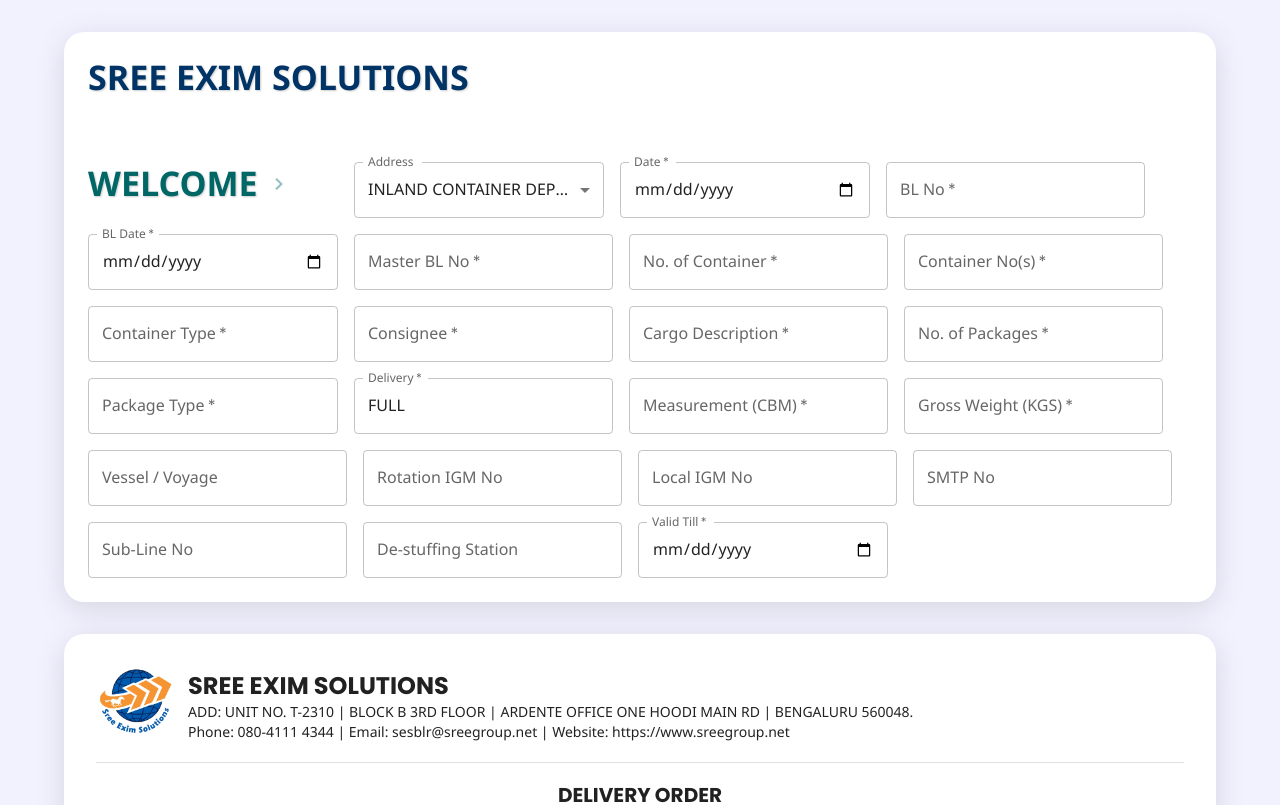
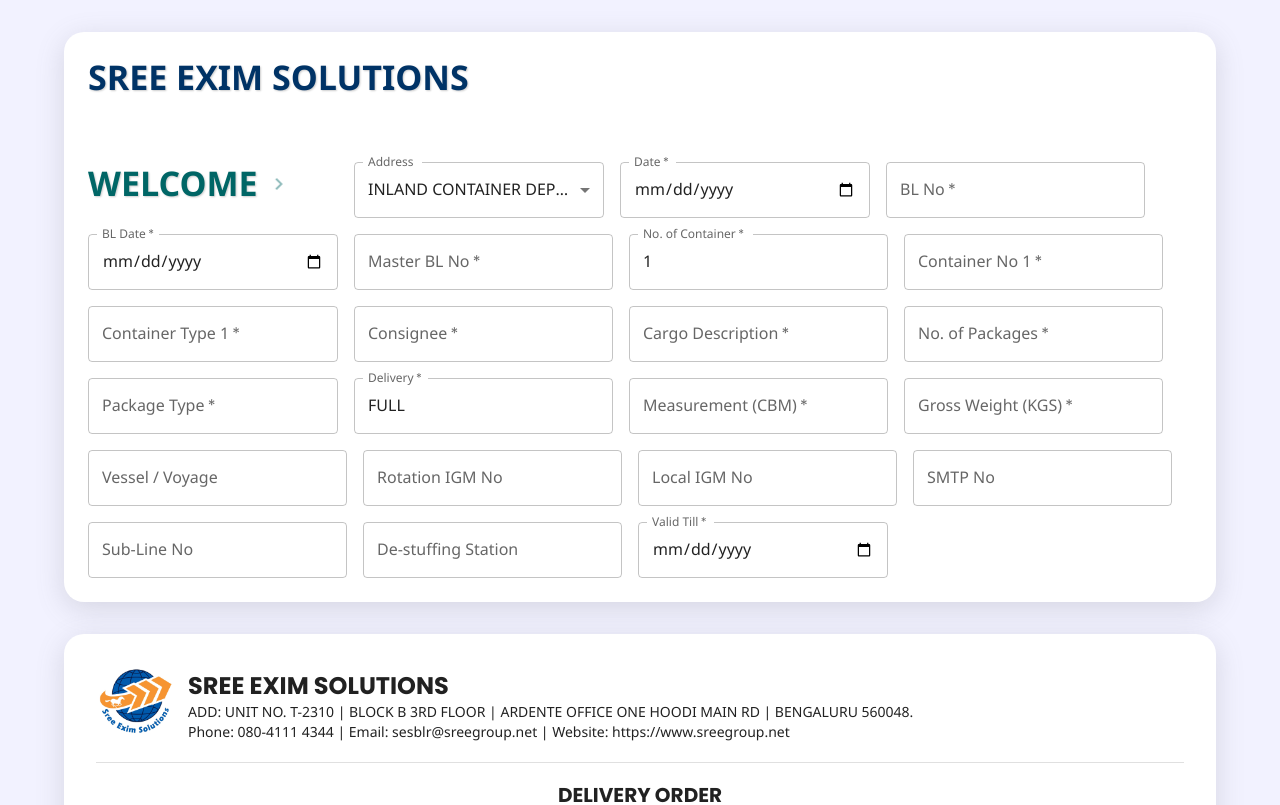
Before and after one commit to ajith-1/DO_FORM, a React (Create React App) app: page / in a window 1280 px wide. Shown: the top 805 px of the page. Built offline with nearby package versions, Linux system fonts and the light colour scheme.

Commit message:
container value

```diff
--- a/src/App.js
+++ b/src/App.js
@@ -39,9 +39,6 @@ export default function App() {
     blNo: "",
     blDate: "",
     masterBlNo: "",
-    containerCount: "",
-    containerNo: "",
-    containerType: "",
     consignee: "",
     cargoDesc: "",
     delivery: "FULL",
@@ -57,10 +54,46 @@ export default function App() {
     destuffing: "",
     validTill: "",
     address: "INLAND CONTAINER DEPOT (ICD)\nWHITE FIELD BANGALORE",
+    containers: [{ number: "", type: "" }],
   });
+
   const MotionButton = motion(Button);
   const [openToast, setOpenToast] = useState(false);
   const [isDownloading, setIsDownloading] = useState(false);
+  const [containerCountInput, setContainerCountInput] = useState("1"); // string for raw input
+
+  // When "No. of Container" is changed
+  const handleContainerCountChange = (e) => {
+    const value = e.target.value;
+    setContainerCountInput(value); // let the user type freely
+
+    const count = parseInt(value, 10);
+
+    if (!isNaN(count) && count > 0) {
+      setForm((prev) => {
+        let newContainers = [...prev.containers];
+        if (count > newContainers.length) {
+          while (newContainers.length < count) {
+            newContainers.push({ number: "", type: "" });
+          }
+        } else if (count < newContainers.length) {
+          newContainers = newContainers.slice(0, count);
+        }
+        return { ...prev, containers: newContainers };
+      });
+    }
+  };
+
+
+  // When individual container No/Type changes
+  const handleContainerChange = (index, field, value) => {
+    setForm((prev) => {
+      const updated = [...prev.containers];
+      updated[index][field] = value.toUpperCase();
+      return { ...prev, containers: updated };
+    });
+  };
+
 
   const handleChange = (e) => {
     const { name, value } = e.target;
@@ -89,8 +122,6 @@ export default function App() {
       "doDate",
       "blNo",
       "masterBlNo",
-      "containerCount",
-      "containerNo",
       "consignee",
       "cargoDesc",
       "delivery",
@@ -99,8 +130,11 @@ export default function App() {
       "measurement",
       "validTill",
     ];
+
     const missing = required.filter((k) => !form[k]);
-    if (missing.length) {
+    const missingContainers = form.containers.some(c => !c.number || !c.type);
+
+    if (missing.length || missingContainers) {
       alert("Please fill all required fields before downloading the PDF.");
       return;
     }
@@ -164,7 +198,11 @@ export default function App() {
       const rows = [
         ["BL NO", ":", `${form.blNo} Date: ${formatDate(form.blDate)}`],
         ["MASTER BL NO", ":", form.masterBlNo],
-        ["Container No(s)", ":", `${form.containerNo} ${form.containerCount}x${form.containerType}FT`],
+        [
+          "Container No(s)",
+          ":",
+          form.containers.map(c => `${c.number} (${c.type}ft)`).join("\n") // ⬅️ stack vertically
+        ],
         ["Consignee", ":", form.consignee],
         ["Cargo Description", ":", form.cargoDesc],
         ["Delivery", ":", form.delivery],
@@ -195,8 +233,8 @@ export default function App() {
           valign: "middle", // vertical center
         },
         columnStyles: {
-          0: { fontStyle: "bold", cellWidth: 45, halign: "left", valign: "middle" },
-          1: { cellWidth: 5, halign: "center", valign: "middle" },
+          0: { fontStyle: "bold", cellWidth: 45, halign: "left", valign: "top" },
+          1: { cellWidth: 5, halign: "center", valign: "top" },
           2: { cellWidth: 120, halign: "left", valign: "middle" },
         },
         body: rows,
@@ -264,14 +302,14 @@ export default function App() {
       <motion.div initial={{ opacity: 0, y: 20 }} animate={{ opacity: 1, y: 0 }} transition={{ duration: 0.5, ease: "easeOut" }}>
         <Container sx={{ mt: 4, mb: 6 }}>
           {/* ---- Form ---- */}
-          <Paper sx={{ p: 3, mb: 4, borderRadius: 5,boxShadow: "rgba(100, 100, 111, 0.2) 0px 7px 29px 0px;" }}>
-            <Typography sx={{ fontWeight: "bold",color: '#003366',textShadow: "1px 1px 2px rgba(0,0,0,0.2)"}} variant="h4" align="start" mb={8}>
+          <Paper sx={{ p: 3, mb: 4, borderRadius: 5, boxShadow: "rgba(100, 100, 111, 0.2) 0px 7px 29px 0px;" }}>
+            <Typography sx={{ fontWeight: "bold", color: '#003366', textShadow: "1px 1px 2px rgba(0,0,0,0.2)" }} variant="h4" align="start" mb={8}>
               SREE EXIM SOLUTIONS
             </Typography>
 
             <Grid container spacing={2}>
               <Grid item xs={12} sm={6}>
-                <Typography variant="h4" sx={{ minWidth: 250, fontWeight: 'bold',color: '#006666',textShadow: "1px 1px 2px rgba(0,0,0,0.2)"}}>WELCOME <span className="loop-arrow"><ChevronRight /></span></Typography>
+                <Typography variant="h4" sx={{ minWidth: 250, fontWeight: 'bold', color: '#006666', textShadow: "1px 1px 2px rgba(0,0,0,0.2)" }}>WELCOME <span className="loop-arrow"><ChevronRight /></span></Typography>
               </Grid>
 
               <Grid item xs={12}>
@@ -304,22 +342,48 @@ export default function App() {
                 <TextField sx={{ minWidth: 250 }} label="Master BL No" name="masterBlNo" value={form.masterBlNo} onChange={handleChange} fullWidth required />
               </Grid>
 
+              {/* No. of Containers */}
               <Grid item xs={12} sm={6}>
-                <TextField sx={{ minWidth: 250 }} label="No. of Container" name="containerCount" value={form.containerCount} onChange={handleChange} fullWidth required />
-              </Grid>
-              <Grid item xs={12} sm={6}>
-                <TextField sx={{ minWidth: 250 }} label="Container No(s)" name="containerNo" value={form.containerNo} onChange={handleChange} fullWidth required />
+              <TextField
+  sx={{ minWidth: 250 }}
+  type="number"
+  label="No. of Container"
+  value={containerCountInput}
+  onChange={handleContainerCountChange}
+  fullWidth
+  required
+  inputProps={{ min: 1 }}
+/>
+
               </Grid>
 
+              {/* Dynamic Container Inputs */}
+              {form.containers.map((container, idx) => (
+                <React.Fragment key={idx}>
+                  <Grid item xs={12} sm={6}>
+                    <TextField
+                      sx={{ minWidth: 250 }}
+                      label={`Container No ${idx + 1}`}
+                      value={container.number}
+                      onChange={(e) => handleContainerChange(idx, "number", e.target.value)}
+                      fullWidth
+                      required
+                    />
+                  </Grid>
                   <Grid item xs={12} sm={6}>
                     <Autocomplete
                       freeSolo
                       options={containerTypes}
-                  inputValue={form.containerType}
-                  onInputChange={(_, newValue) => setForm((p) => ({ ...p, containerType: (newValue || "").toUpperCase() }))}
-                  renderInput={(params) => <TextField sx={{ minWidth: 250 }} {...params} label="Container Type" fullWidth required />}
+                      inputValue={container.type}
+                      onInputChange={(_, newValue) => handleContainerChange(idx, "type", newValue || "")}
+                      renderInput={(params) => (
+                        <TextField {...params} sx={{ minWidth: 250 }} label={`Container Type ${idx + 1}`} fullWidth required />
+                      )}
                     />
                   </Grid>
+                </React.Fragment>
+              ))}
+
 
               <Grid item xs={12} sm={6}>
                 <TextField sx={{ minWidth: 250 }} label="Consignee" name="consignee" value={form.consignee} onChange={handleChange} fullWidth required />
@@ -425,7 +489,7 @@ export default function App() {
               {[
                 ["BL NO", `${form.blNo}  Date: ${formatDate(form.blDate)}`],
                 ["MASTER BL NO", form.masterBlNo],
-                ["Container No(s)", `${form.containerNo} ${form.containerCount}x${form.containerType}FT`],
+                ["Container No(s)", form.containers.map(c => `${c.number} (${c.type}ft)`).join(", ")],
                 ["Consignee", form.consignee],
                 ["Cargo Description", form.cargoDesc],
                 ["Delivery", form.delivery],
```
Lines whose indentation alone changed are shown as unchanged.
